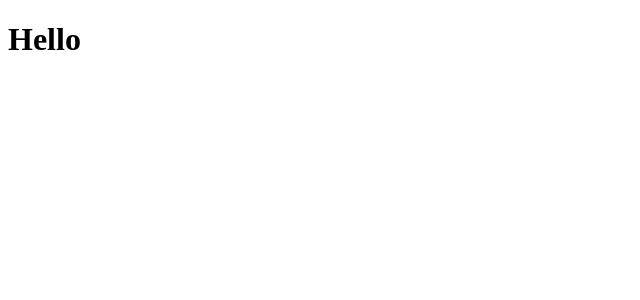
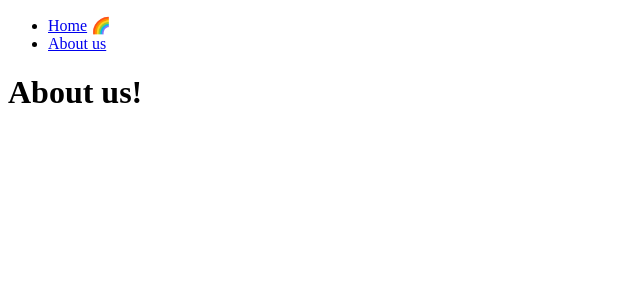
Before and after one commit to yelo-o/NOMAD-NEXTJS14, a Next.js app: page / in a window 1280 px wide. Shown: the top 300 px of the page, without its empty margins (0-640 px from the left). Built offline with nearby package versions, Linux system fonts and the light colour scheme.

Commit message:
Not found routes & add navigation
이 navigation 추가 방법은 좋은 방법이 아님
페이지마다 수동으로 다 추가해줘야하므로 나중에 layout.tsx를 이용해서 수정 예정

```diff
--- a/app/about-us/company/page.tsx
+++ /dev/null
@@ -1,4 +0,0 @@
-
-export default function Company() {
-    return <h1>Company!</h1>;
-}
--- a/app/about-us/company/sales/page.tsx
+++ /dev/null
@@ -1,4 +0,0 @@
-
-export default function Sales() {
-    return <h1>Sales team</h1>;
-}
--- a/app/page.tsx
+++ b/app/page.tsx
@@ -1,4 +1,10 @@
+import Navigation from "../components/navigation";
 
 export default function Tomato() {
-    return <h1>Hello</h1>
+    return (
+    <div>
+        <Navigation/>
+        <h1>About us!</h1>
+    </div>
+    );
 }
--- /dev/null
+++ b/components/navigation.tsx
@@ -0,0 +1,21 @@
+"use client";
+
+import Link from "next/link";
+import { usePathname } from "next/navigation";
+
+export default function Navigation() {
+    const path = usePathname();
+    console.log(path);
+    return (
+    <nav>
+        <ul>
+            <li>
+                <Link href="/">Home</Link> {path === "/" ? "🌈" : ""}
+            </li>
+            <li>
+                <Link href="/about-us">About us</Link> {path === "/about-us" ? "🌈" : ""}
+            </li>
+        </ul>
+    </nav>
+    )
+}
```
Also changed, not shown: app/about-us/page.tsx (+7 -1 lines), app/not-found.tsx (added, +10 -0 lines).
